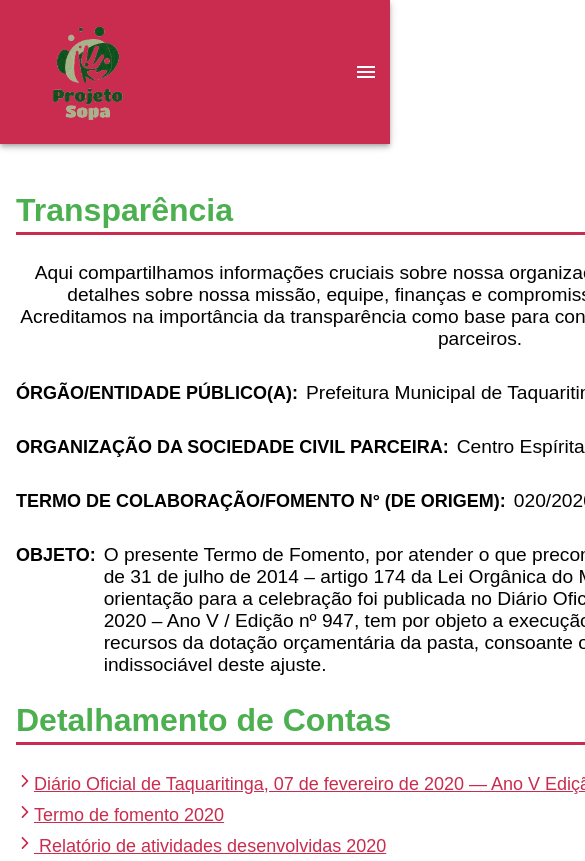
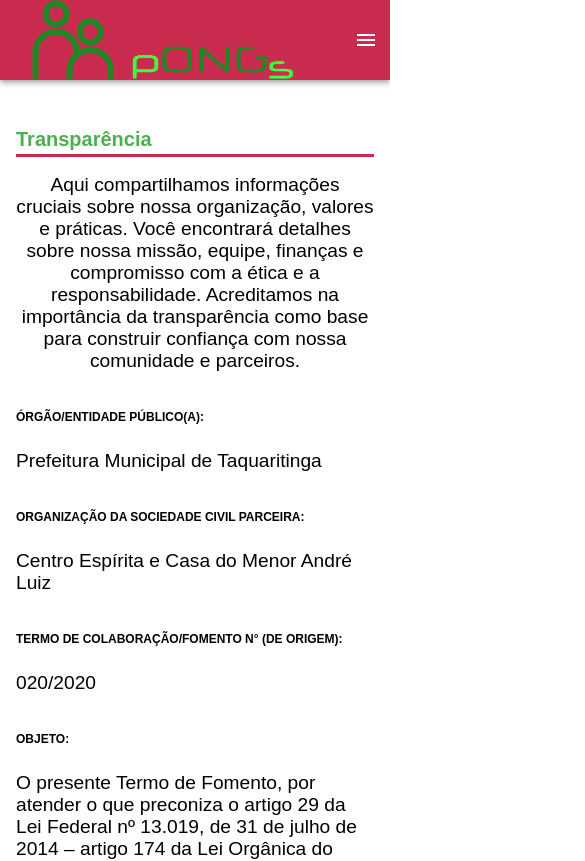
Before and after one commit to Pibonora/PI-V, a React (Create React App) app: page /transparencia in a window 390 px wide. Shown: the top 861 px of the page, 585 px wide, since content can reach past the window. Built offline with nearby package versions, Linux system fonts and the light colour scheme.

Commit message:
ultimas atualizações

```diff
--- a/src/assets/Menu.css
+++ b/src/assets/Menu.css
@@ -1,20 +1,19 @@
-/* Menu.css */
-
 .menu-bar {
-    background-color: #C92C4E; /* Cor verde para o AppBar */
-
+  background-color: #C92C4E; /* Cor de fundo */
+  position: relative; /* Necessário para posicionar os itens do menu corretamente */
+  z-index: 10; /* Certifique-se de que o menu está acima de outros elementos */
 }
 
 .toolbar {
   display: flex;
   justify-content: space-between;
   align-items: center;
+  position: relative;
 }
 
 .logo {
-    height: 7rem; /* Ajuste a altura do logo conforme necessário */
+  height: 6rem; /* Ajuste a altura do logo conforme necessário */
   margin-left: 1rem;
-    margin: 1rem;
 }
 
 .menu-items {
@@ -27,6 +26,7 @@
   text-decoration: none;
   color: white;
   cursor: pointer; /* Cursor de ponteiro */
+  position: relative; /* Necessário para o efeito hover */
 }
 
 .menu-items .nav-link::after {
@@ -36,15 +36,13 @@
   bottom: 0; /* Posiciona na parte inferior do link */
   width: 100%; /* A largura total do link */
   height: 2px; /* A altura da borda */
-    background-color: #C92C4E; /* Cor da borda */
+  background-color: #fff; /* Cor da borda */
   transform: scaleX(0); /* Inicia com escala 0 (invisível) */
   transition: transform 0.2s ease; /* Transição suave */
-
 }
 
 .menu-items .nav-link:hover::after {
   transform: scaleX(1); /* Escala para 1 ao passar o mouse */
-
 }
 
 /* Estilos para o menu sanduíche */
@@ -57,12 +55,13 @@
     display: none; /* Oculta os itens do menu em telas pequenas */
     flex-direction: column;
     position: absolute;
-      top: 60px; /* Ajuste a posição conforme necessário */
+    top: 100%; /* Posiciona o menu abaixo da logo */
     right: 0;
     background-color: #C92C4E;
     width: 100%;
     padding: 1rem;
     gap: 1rem;
+    z-index: 5; /* Certifique-se de que o menu está acima de outros elementos */
   }
 
   .menu-items.open {
@@ -71,5 +70,16 @@
 
   .menu-button {
     display: block; /* Exibe o menu sanduíche em telas pequenas */
+    position: relative;
+    z-index: 10;
+  }
+
+  .toolbar {
+    flex-direction: row; /* Certifique-se de que a logo e o botão fiquem alinhados */
+  }
+
+  .logo {
+    flex-shrink: 0; /* Garante que a logo não seja comprimida */
+    height: 5rem; /* Ajuste conforme necessário */
   }
 }
--- a/src/assets/transparencia.css
+++ b/src/assets/transparencia.css
@@ -1,42 +1,120 @@
-.container{
+.container {
     font-size: 15px;
-    /* text-align: center; */
     width: 60rem;
     margin: 0 auto;
     margin-top: 3rem;
     margin-bottom: 3rem;
 }
-h2{
+
+h2 {
     font-size: 2rem;
     border-bottom: #C92C4E solid;
     padding-bottom: 3px;
     color: #4caf50;
 }
-.c1 p{
+
+.c1 p {
     text-align: center;
 }
-.container div{
+
+.container div {
     margin: 1rem;
 }
 
-.relatorio{
+.relatorio {
     display: flex;
+    flex-wrap: wrap; /* Adiciona a quebra de linha para flexbox */
+    gap: 1rem; /* Adiciona espaçamento entre os itens */
 }
 
-span{
+span {
     font-weight: bold;
     font-size: 18px;
     margin-right: 8px;
 }
 
-.contas a{
+.contas a {
     display: block;
     font-size: 18px;
     color: #C92C4E;
     margin-top: 8px;
 }
-.contas a:hover{
+
+.contas a:hover {
     color: #8ABF5F;
+}
 
+/* Responsividade */
+@media (max-width: 1200px) {
+    .container {
+        width: 80%;
+    }
+}
 
+@media (max-width: 992px) {
+    .container {
+        width: 90%;
+    }
+
+    h2 {
+        font-size: 1.75rem;
+    }
+
+    .relatorio {
+        flex-direction: column; /* Empilha os itens para telas menores */
+    }
+
+    span {
+        font-size: 16px;
+    }
+
+    .contas a {
+        font-size: 16px;
+    }
 }
+
+@media (max-width: 768px) {
+    .container {
+        width: 95%;
+        font-size: 14px; /* Ajusta o tamanho da fonte */
+    }
+
+    h2 {
+        font-size: 1.5rem;
+    }
+
+    .relatorio {
+        flex-direction: column;
+    }
+
+    span {
+        font-size: 14px;
+    }
+
+    .contas a {
+        font-size: 14px;
+    }
+}
+
+@media (max-width: 576px) {
+    .container {
+        width: 100%;
+    }
+
+    h2 {
+        font-size: 1.25rem;
+    }
+
+    .relatorio {
+        flex-direction: column;
+        gap: 0.5rem; /* Menor espaçamento em telas muito pequenas */
+    }
+
+    span {
+        font-size: 12px;
+    }
+
+    .contas a {
+        font-size: 12px;
+    }
+}
--- a/src/components/Footer.tsx
+++ b/src/components/Footer.tsx
@@ -15,14 +15,14 @@
         <div className="footer-section">
           <h3>Mapa do Site</h3>
           <a href="/" className="footer-link">Início</a>
-          <a href="#servicos" className="footer-link">Serviços</a>
-          <a href="#contato" className="footer-link">Contato</a>
+          <a href="/" className="footer-link">Serviços</a>
+          <a href="/" className="footer-link">Contato</a>
           <a href="/transparencia" className="footer-link">Transparência</a>
           <a href="/cadastrar" className="footer-link">Cadastrar</a>
         </div>
         <div className="footer-section">
           <h3>Contatos</h3>
-          <p>projetosopataqua@hotmail.com</p>
+          <p>pONGs@hotmail.com</p>
           <p>(16) 98200-7319</p>
           <div className="footer-quote">
             "E não se esqueçam de fazer o bem e de repartir com os outros, pois com tais sacrifícios Deus se agrada."
--- a/src/pages/Cadastrar.tsx
+++ b/src/pages/Cadastrar.tsx
@@ -14,6 +14,16 @@
   const [loading, setLoading] = useState(false);
   const [error, setError] = useState('');
   const [success, setSuccess] = useState('');
+
+  const handlePhoneChange = (e: React.ChangeEvent<HTMLInputElement>) => {
+    const inputValue = e.target.value.replace(/\D/g, ''); // Remove todos os caracteres não numéricos
+    const formattedValue = inputValue
+      .replace(/^(\d{2})(\d)/, '($1) $2') // Adiciona o DDD entre parênteses
+      .replace(/(\d{5})(\d)/, '$1-$2') // Adiciona o traço no número principal
+      .slice(0, 15); // Limita o tamanho máximo do telefone formatado
+    setFormData({ ...formData, phone: formattedValue });
+  };
+
 
   const handleInputChange = (e: React.ChangeEvent<HTMLInputElement>) => {
     const { name, value } = e.target;
@@ -92,10 +102,11 @@
     name="phone"
     placeholder="Digite o telefone"
     value={formData.phone}
-            onChange={handleInputChange}
+    onChange={handlePhoneChange} // Substituído pela função de máscara
     required
   />
 </div>
+
         <div>
           <label>Senha:</label>
           <input
--- a/src/pages/Home.tsx
+++ b/src/pages/Home.tsx
@@ -16,7 +16,6 @@
       <div className="background-image">
         <div className="text-overlay">
           <h1>Uma pequena doação, um grande impacto.</h1>
-
         </div>
       </div>
     </div>
--- /dev/null
+++ b/src/services/contactService.ts
@@ -0,0 +1,34 @@
+const BASE_URL = 'https://projetosopabackend-ayacc6d3gtf7cueb.brazilsouth-01.azurewebsites.net/api/v1';
+
+const contactService = {
+  /**
+   * Envia uma mensagem de contato
+   * @param contactData Dados do formulário de contato
+   * @returns Resposta da API ou erro
+   */
+  sendMessage: async (contactData: {
+    nome: string;
+    sobrenome: string;
+    email: string;
+    celular: string;
+    assunto: string;
+    mensagem: string;
+  }) => {
+    const response = await fetch(`${BASE_URL}/contact/message`, {
+      method: 'POST',
+      headers: {
+        'Content-Type': 'application/json',
+      },
+      body: JSON.stringify(contactData),
+    });
+
+    if (!response.ok) {
+      const errorData = await response.json();
+      throw new Error(errorData.error || 'Erro ao enviar mensagem de contato.');
+    }
+
+    return await response.json();
+  },
+};
+
+export default contactService;
```
Also changed, not shown: src/components/Contato.tsx (+68 -9 lines), src/assets/logo.png. Lines whose indentation alone changed are shown as unchanged.
